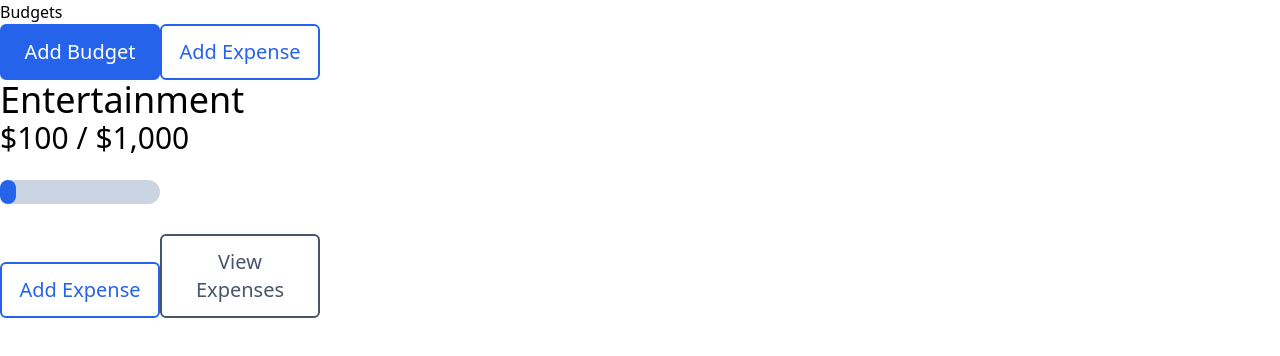
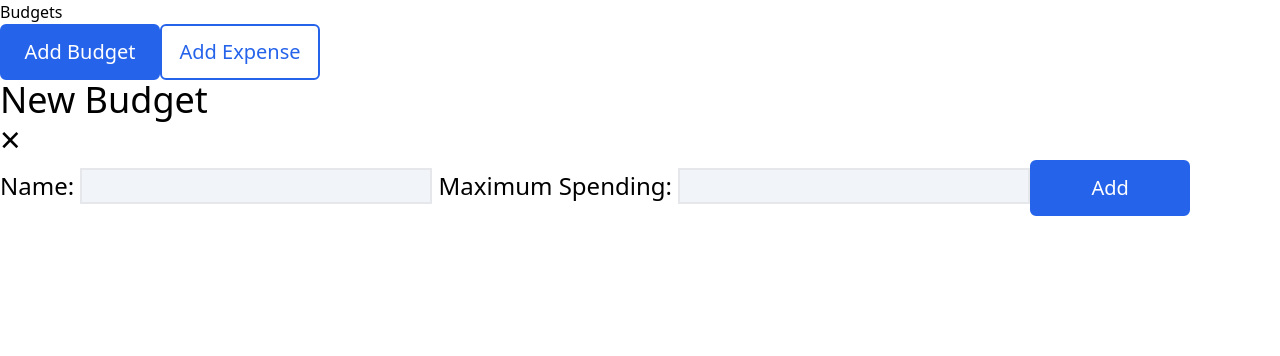
Before and after one commit to erikzon/budget-app, a Vue app: page / in a window 1280 px wide. Shown: the top 356 px of the page. Built offline with nearby package versions, Linux system fonts and the light colour scheme.

Commit message:
Add budget feature

```diff
--- a/src/App.vue
+++ b/src/App.vue
@@ -1,18 +1,32 @@
 <script setup>
 import BudgetCard from './components/BudgetCard.vue'
+import AddBudgetModal from './components/AddBudgetModal.vue';
+import useBudgets from "./contexts/useBudgets";
+import { ref } from 'vue';
+
+const {budgets} = useBudgets()
+
+const showBudgetModal = ref(true);
+function toggleBudgetModal() {
+  showBudgetModal.value = !showBudgetModal.value;
+}
 </script>
 
 <template>
   <header class="container mx-auto p-5 flex justify-between align-baseline gap-3">
-      <h1 class="text-6xl grow">Budgets</h1>
-      <button class="button primary">Add Budget</button>
-      <button class="button">Add Expense</button>
+    <h1 class="text-6xl grow">Budgets</h1>
+    <button class="button primary" @click="toggleBudgetModal
+    ">Add Budget</button>
+    <button class="button">Add Expense</button>
   </header>
   <main class="grid grid-cols-2 gap-2 items-start p-4">
-    <BudgetCard name="Entertainment" :amount="100" :max="1000" :grey="false" />
+    <div v-for="budget in budgets" :key="budgets.id">
+      <BudgetCard :name="budget.name" :amount="0" :max="budget.max" :grey="false" />
+    </div>
+    <!-- <BudgetCard name="Entertainment" :amount="200" :max="1000" :grey="false" /> -->
   </main>
+  <AddBudgetModal v-show="showBudgetModal" v-on:closeModal="toggleBudgetModal" />
 </template>
 
 <style>
-
 </style>
--- /dev/null
+++ b/src/components/AddBudgetModal.vue
@@ -0,0 +1,55 @@
+<script setup>
+import { ref } from 'vue';
+import useBudgets from "../contexts/useBudgets";
+
+const {addBudget} = useBudgets()
+
+const emit = defineEmits(['closeModal'])
+
+const name = ref("")
+const max = ref("")
+
+function handleSubmit() {
+    addBudget({name: name.value,max: max.value})
+    name.value = ""
+    max.value = ""
+    emit('closeModal');
+}
+</script>
+
+<template>
+    <section>
+        <form @submit.prevent="handleSubmit">
+            <header>
+                <h2>New Budget</h2>
+                <h2 @click="$emit('closeModal')">&times;</h2>
+            </header>
+            <div>
+                <label>
+                    Name:
+                    <input type="text" required v-model="name"/>
+                </label>
+                <label>
+                    Maximum Spending:
+                    <input type="number" step="1" required v-model="max"/>
+                </label>
+                <button class="button primary" type="submit">Add</button>
+                <!-- @click="$emit('closeModal') -->
+            </div>
+        </form>
+    </section>
+</template>
+
+<style scoped>
+label {
+    @apply text-2xl;
+}
+
+h2 {
+    @apply text-4xl;
+}
+
+input {
+    @apply bg-slate-100 border-2;
+}
+</style>
--- a/src/contexts/useBudgets.js
+++ b/src/contexts/useBudgets.js
@@ -1,36 +1,61 @@
 import { ref } from 'vue'
-import { v4 as uuidV4} from 'uuid'
+import { v4 as uuidV4 } from 'uuid'
 
 const useBudgets = () => {
-    const budgets = ref([]);
-    const expenses = ref([]);
+    const BUDGETS_KEY = "budgets-erick_oliva"
+    const EXPENSES_KEY = "expenses-erick_oliva"
+
+    const budgets = ref([])
+    const expenses = ref([])
+
+    budgets.value = JSON.parse(localStorage.getItem(BUDGETS_KEY) || "[]")
+    expenses.value = JSON.parse(localStorage.getItem(EXPENSES_KEY) || "[]")
 
     function getBudgetExpenses(budgetId) {
         return expenses.value.filter(expense => expense.budgetId === budgetId)
     }
 
-    function addExpense({description, amount, budgetId}) {
-        expenses.value.push({id: uuidV4(), description, amount, budgetId});
+    function addExpense({ description, amount, budgetId }) {
+        expenses.value.push({ id: uuidV4(), description, amount, budgetId })
+        localStorage.setItem(EXPENSES_KEY, JSON.stringify(expenses.value))
     }
 
-    function addBudget({name, max}) {
+    function addBudget({ name, max }) {
         if (budgets.value.find(budget => budget.name === name)) {
             return
         }
-        budgets.value.push({id: uuidV4(), name, max});
-        // budgets.value = [...budgets.value, { id: uuidV4(), name, max }]
+        budgets.value.push({ id: uuidV4(), name, max });
+        localStorage.setItem(BUDGETS_KEY, JSON.stringify(budgets.value))
     }
 
-    function deleteBudget({id}) {
-        // TODO; detal with expenses
+    function deleteBudget({ id }) {
+        // TODO; detail with expenses
         budgets.value = budgets.value.filter(budget => budget.id !== id)
+        localStorage.setItem(BUDGETS_KEY, JSON.stringify(budgets.value))
     }
 
-    function deleteExpense({id}) {
+    function deleteExpense({ id }) {
         expenses.value = expenses.value.filter(expense => expense.id !== id)
+        localStorage.setItem(EXPENSES_KEY, JSON.stringify(expenses.value))
     }
 
     return { budgets, expenses, getBudgetExpenses, addExpense, addBudget, deleteBudget, deleteExpense }
 }
 
 export default useBudgets
+
+// localStorage persistence
+// const STORAGE_KEY = "budget-app-erick_oliva";
+// const todoStorage = {
+//   fetch() {
+//     const todos = JSON.parse(localStorage.getItem(STORAGE_KEY) || "[]");
+//     todos.forEach((todo, index) => {
+//       todo.id = index;
+//     });
+//     todoStorage.uid = todos.length;
+//     return todos;
+//   },
+//   save(todos) {
+//     localStorage.setItem(STORAGE_KEY, JSON.stringify(todos));
+//   }
+// };
```
Also changed, not shown: src/contexts/useBudgets copy.js (added, +36 -0 lines).
